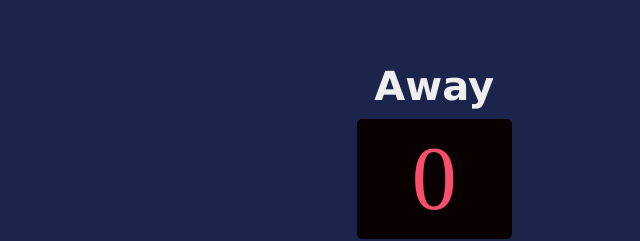
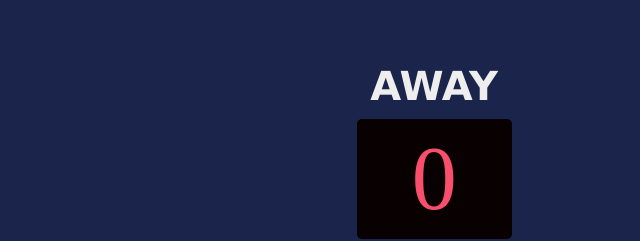
Before and after one commit to lreddin/Scoreboard, a website built with Vite: page index.html in a window 1280 px wide. Shown: the top 241 px of the page, 640-1280 px from the left. Built offline with nearby package versions, Linux system fonts and the light colour scheme; a web font is replaced by a local one.

Commit message:
Update index.html
Capitalized Away

```diff
--- a/index.html
+++ b/index.html
@@ -20,7 +20,7 @@
         </div>
         <button id="newGame">New Game</button>
         <div>
-            <h3 class='score-title'>Away</h3>
+            <h3 class='score-title'>AWAY</h3>
             <div class='score-box'>
                 <span id='score-guest'>0<span>
             </div>
```
